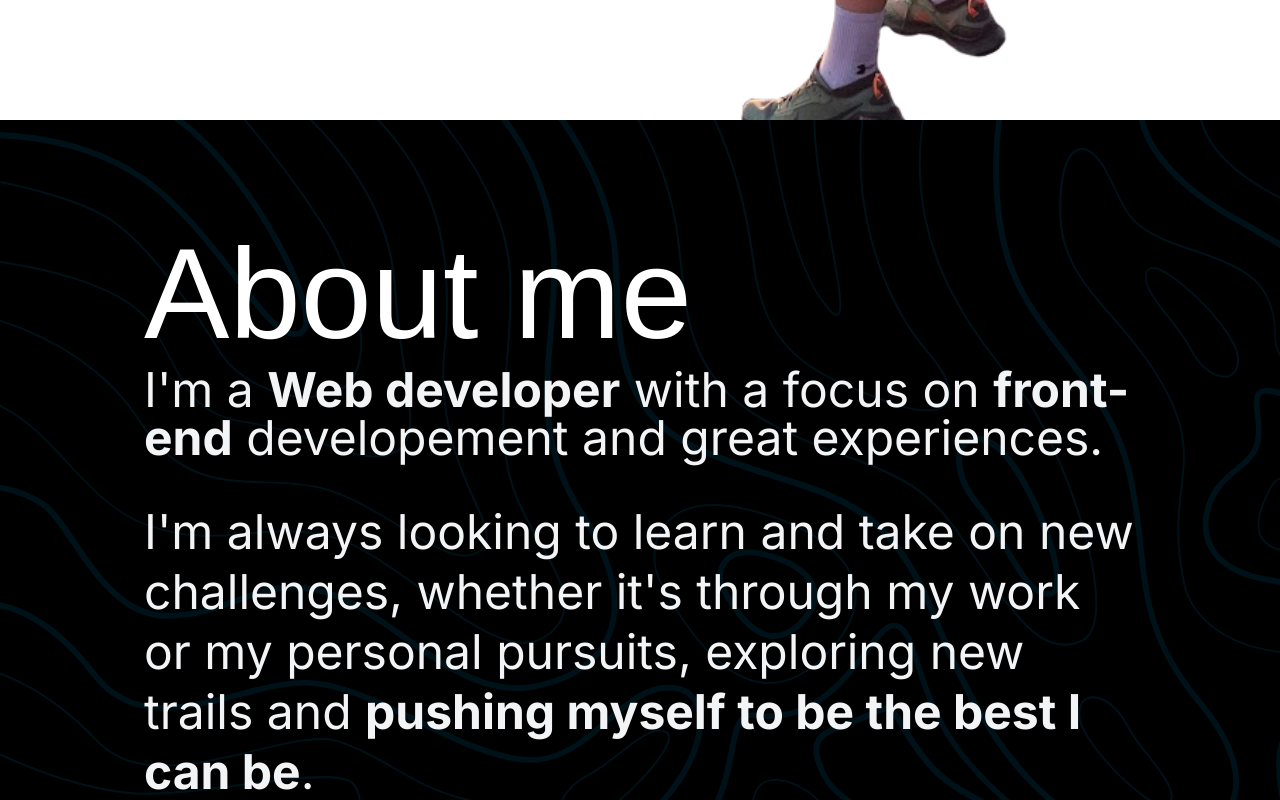
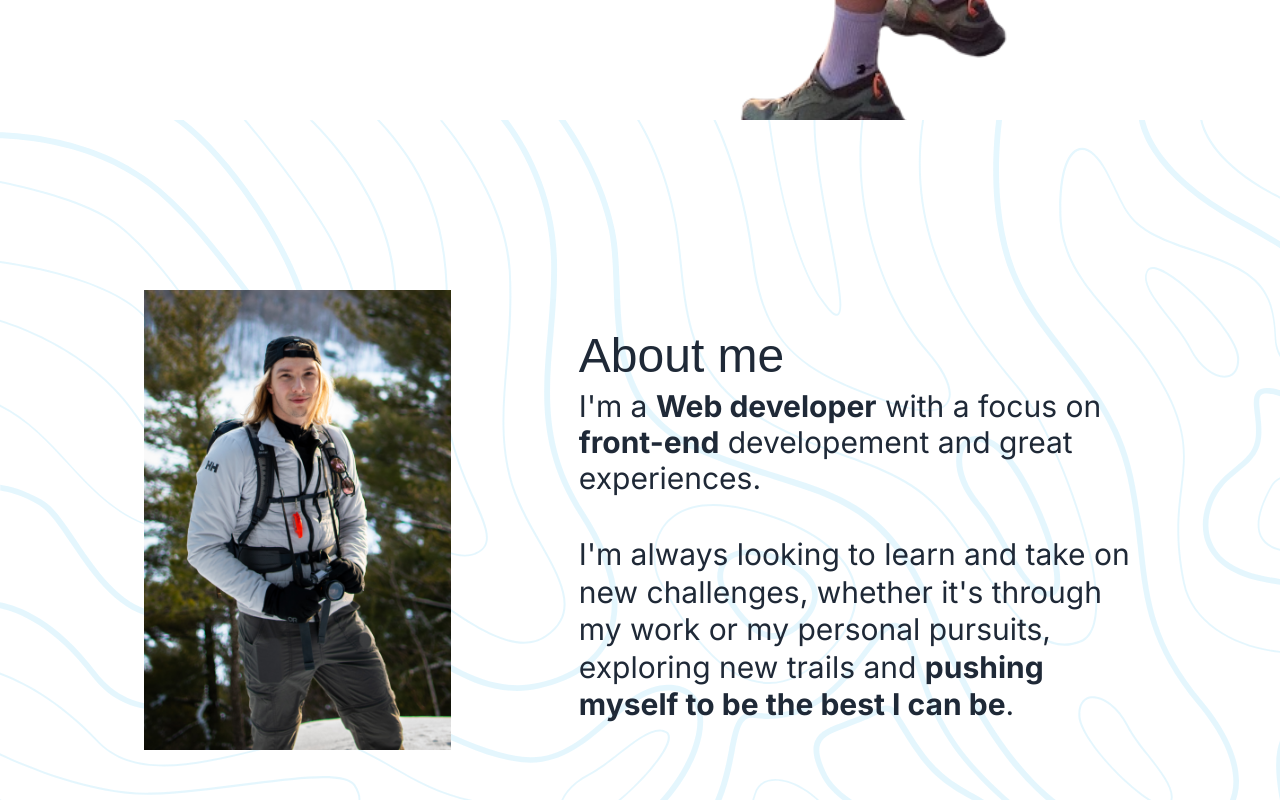
Before and after one commit to antoinegag/antoineg.dev, a Next.js app: page / in a window 1280 px wide. Shown: the part 1480-2280 px from the top of the page. Built offline with nearby package versions, Linux system fonts and the light colour scheme; a web font is replaced by a local one.

Commit message:
Add picture to about me

```diff
--- a/components/Home/About.module.css
+++ b/components/Home/About.module.css
@@ -1,6 +1,5 @@
 .about {
   color: white;
-  background-color: black;
   background-image: url("/images/topography.svg");
   background-repeat: initial;
   background-size: 1650px;
--- a/components/Home/About.tsx
+++ b/components/Home/About.tsx
@@ -10,19 +10,22 @@ export default function About() {
     <div
       className={classNames(
         styles.about,
-        "h-full bg-black mx-auto px-10 lg:px-36 flex justify-center items-center"
+        "h-full mx-auto px-10 lg:px-36 flex flex-col lg:flex-row justify-center items-center lg:space-x-32 space-y-6"
       )}
     >
+      <div className="">
+        <img src="images/me/outdoor.jpg" />
+      </div>
       <div>
         <h2
           className={classNames(
             unbounded.className,
-            "lg:text-9xl text-3xl pb-2"
+            "lg:text-5xl text-3xl pb-2 text-gray-800"
           )}
         >
           About me
         </h2>
-        <div className="text-gray-100 lg:text-5xl">
+        <div className="text-gray-800 lg:text-3xl">
           <p className="lg:mb-8">
             I&apos;m a <b>Web developer</b> with a focus on <b>front-end</b>{" "}
             developement and great experiences.
```
Also changed, not shown: public/images/me/outdoor.jpg (added).
